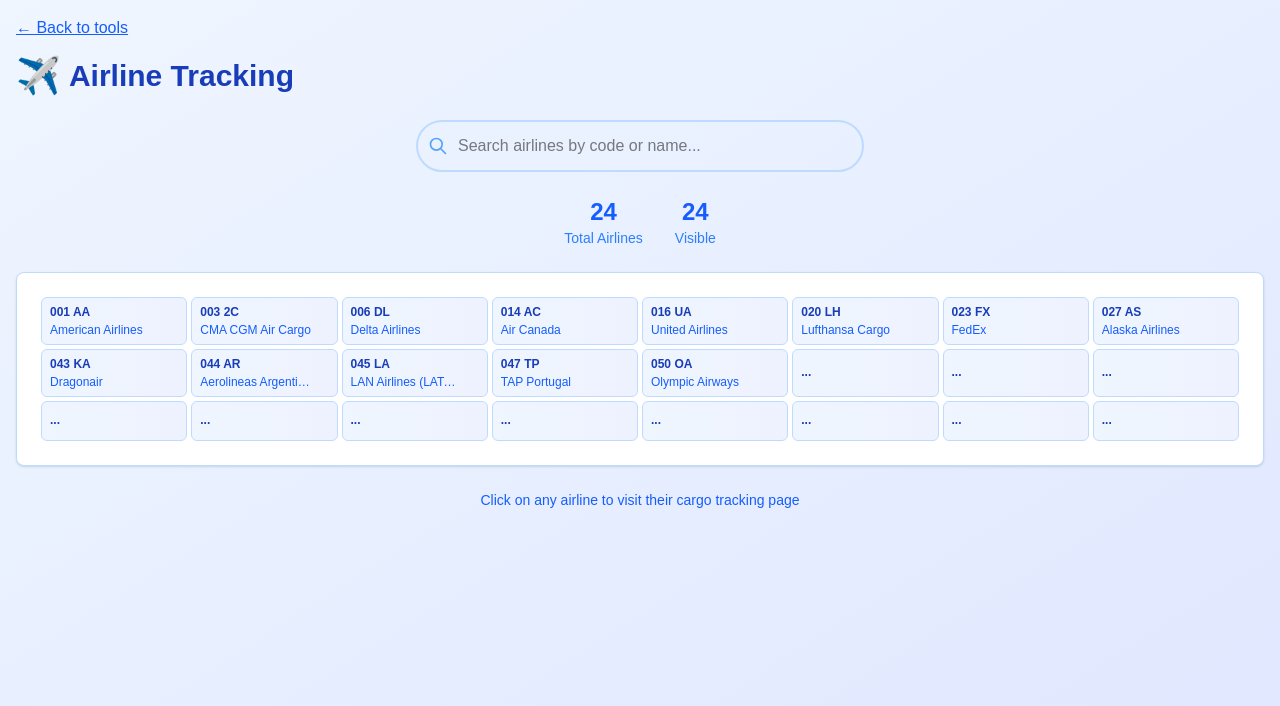
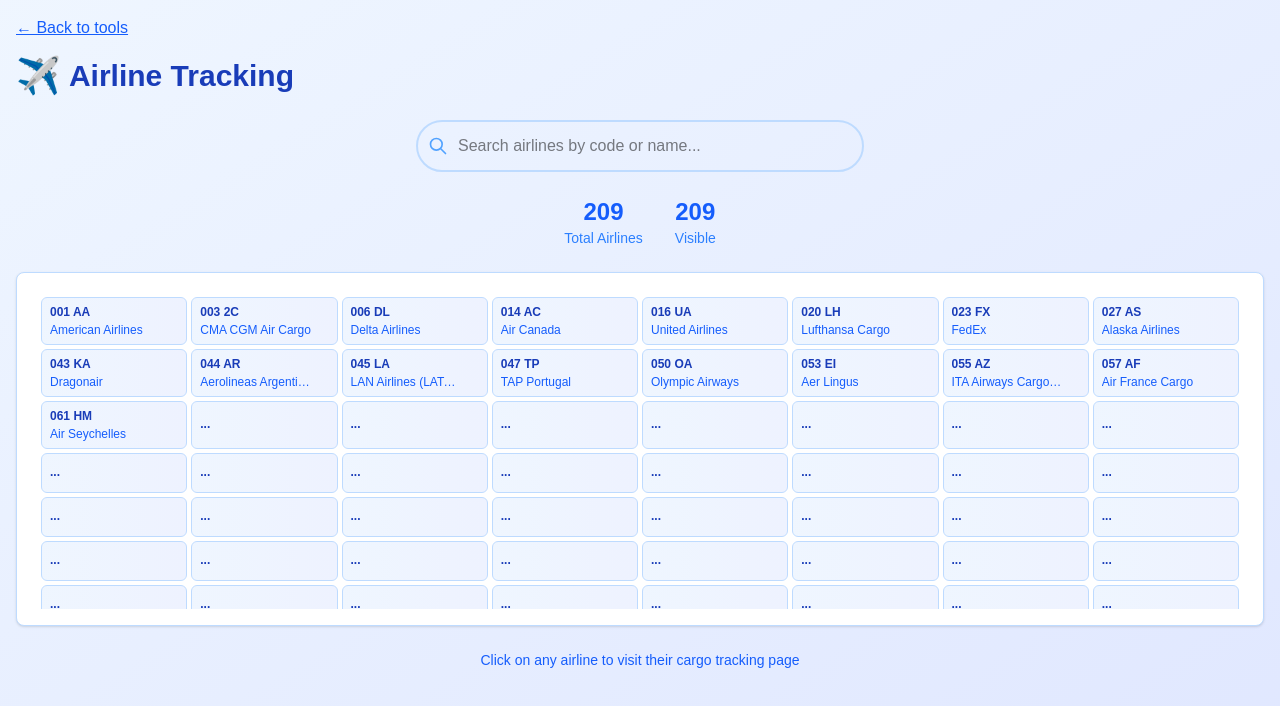
Before and after one commit to valiokarelov/cargo-calculators, a Next.js app: page /airline-tracking in a window 1280 px wide. Shown: the top 706 px of the page. Built offline with nearby package versions, Linux system fonts and the light colour scheme.

Commit message:
Adding fields for all 200 Airlines to test the UI

```diff
--- a/src/pages/airline-tracking.tsx
+++ b/src/pages/airline-tracking.tsx
@@ -2,7 +2,7 @@
 
 // Sample airline data - you can expand this to 200 airlines
 const airlines = [
-  { id: 1, name: "001 AA American Airlines", url: "https://www.aa.com" },
+  { id: 1, name: "001 AA American Airlines", url: "https://www.aacargo.com/AACargo/tracking" },
   { id: 2, name: "003 2C CMA CGM Air Cargo", url: "https://pathfinder.digitalfactory.aero/#/" },
   { id: 3, name: "006 DL Delta Airlines", url: "https://www.deltacargo.com/Cargo/" },
   { id: 4, name: "014 AC Air Canada", url: "https://www.aircanada.com/cargo/tracking" },
@@ -15,17 +15,202 @@
   { id: 11, name: "045 LA LAN Airlines (LATAM)", url: "https://www.latamcargo.com/en/" },
   { id: 12, name: "047 TP TAP Portugal", url: "https://www.tapcargo.com/pt" },
   { id: 13, name: "050 OA Olympic Airways", url: "https://www.olympicair.com/en/customerhelp/" },
-  { id: 14, name: "...", url: "https://www.singaporeair.com/en_UK/us/cargo/" },
-  { id: 15, name: "...", url: "https://www.airfranceklm-martinair.com/" },
-  { id: 16, name: "...", url: "https://www.china-airlines.com/cargo" },
-  { id: 17, name: "...", url: "https://www.qantas.com/au/en/freight.html" },
-  { id: 18, name: "...", url: "https://www.afklmp.com/" },
-  { id: 19, name: "...", url: "https://www.alitalia.com/" },
-  { id: 20, name: "...", url: "https://www.jal.com/en/cargo/" },
-  { id: 21, name: "...", url: "https://www.saudia.com/cargo" },
-  { id: 22, name: "...", url: "https://www.emirates.com/cargo/" },
-  { id: 23, name: "...", url: "https://www.turkishcargo.com.tr/" },
-  { id: 24, name: "...", url: "https://www.britishairways.com/cargo/" },
+  { id: 14, name: "053 EI Aer Lingus", url: "https://www.iagcargo.com/en/home/" },
+  { id: 15, name: "055 AZ ITA Airways Cargo (AlItalia)", url: "https://booking.ita-airways-cargo.com/#/trackAndTrace" },
+  { id: 16, name: "057 AF Air France Cargo", url: "https://www.afklcargo.com/mycargo/shipment/singlesearch" },
+  { id: 17, name: "061 HM Air Seychelles", url: "https://www.airseychelles.com/en/cargo" },
+  { id: 18, name: "...", url: "..." },
+  { id: 19, name: "...", url: "..." },
+  { id: 20, name: "...", url: "..." },
+  { id: 21, name: "...", url: "..." },
+  { id: 22, name: "...", url: "..." },
+  { id: 23, name: "...", url: "..." },
+  { id: 24, name: "...", url: "..." },
+  { id: 25, name: "...", url: "..." },
+  { id: 26, name: "...", url: "..." },
+  { id: 27, name: "...", url: "..." },
+  { id: 28, name: "...", url: "..." },
+  { id: 29, name: "...", url: "..." },
+  { id: 30, name: "...", url: "..." },
+  { id: 31, name: "...", url: "..." },
+  { id: 32, name: "...", url: "..." },
+  { id: 33, name: "...", url: "..." },
+  { id: 34, name: "...", url: "..." },
+  { id: 35, name: "...", url: "..." },
+  { id: 36, name: "...", url: "..." },
+  { id: 37, name: "...", url: "..." },
+  { id: 38, name: "...", url: "..." },
+  { id: 39, name: "...", url: "..." },
+  { id: 40, name: "...", url: "..." },
+  { id: 41, name: "...", url: "..." },
+  { id: 42, name: "...", url: "..." },
+  { id: 43, name: "...", url: "..." },
+  { id: 44, name: "...", url: "..." },
+  { id: 45, name: "...", url: "..." },
+  { id: 46, name: "...", url: "..." },
+  { id: 47, name: "...", url: "..." },
+  { id: 48, name: "...", url: "..." },
+  { id: 49, name: "...", url: "..." },
+  { id: 50, name: "...", url: "..." },
+  { id: 51, name: "...", url: "..." },
+  { id: 52, name: "...", url: "..." },
+  { id: 53, name: "...", url: "..." },
+  { id: 54, name: "...", url: "..." },
+  { id: 55, name: "...", url: "..." },
+  { id: 56, name: "...", url: "..." },
+  { id: 57, name: "...", url: "..." },
+  { id: 58, name: "...", url: "..." },
+  { id: 59, name: "...", url: "..." },
+  { id: 60, name: "...", url: "..." },
+  { id: 61, name: "...", url: "..." },
+  { id: 62, name: "...", url: "..." },
+  { id: 63, name: "...", url: "..." },
+  { id: 64, name: "...", url: "..." },
+  { id: 65, name: "...", url: "..." },
+  { id: 66, name: "...", url: "..." },
+  { id: 67, name: "...", url: "..." },
+  { id: 68, name: "...", url: "..." },
+  { id: 69, name: "...", url: "..." },
+  { id: 70, name: "...", url: "..." },
+  { id: 71, name: "...", url: "..." },
+  { id: 72, name: "...", url: "..." },
+  { id: 73, name: "...", url: "..." },
+  { id: 74, name: "...", url: "..." },
+  { id: 75, name: "...", url: "..." },
+  { id: 76, name: "...", url: "..." },
+  { id: 77, name: "...", url: "..." },
+  { id: 78, name: "...", url: "..." },
+  { id: 79, name: "...", url: "..." },
+  { id: 80, name: "...", url: "..." },
+  { id: 81, name: "...", url: "..." },
+  { id: 82, name: "...", url: "..." },
+  { id: 83, name: "...", url: "..." },
+  { id: 84, name: "...", url: "..." },
+  { id: 85, name: "...", url: "..." },
+  { id: 86, name: "...", url: "..." },
+  { id: 87, name: "...", url: "..." },
+  { id: 88, name: "...", url: "..." },
+  { id: 89, name: "...", url: "..." },
+  { id: 90, name: "...", url: "..." },
+  { id: 91, name: "...", url: "..." },
+  { id: 92, name: "...", url: "..." },
+  { id: 93, name: "...", url: "..." },
+  { id: 94, name: "...", url: "..." },
+  { id: 95, name: "...", url: "..." },
+  { id: 96, name: "...", url: "..." },
+  { id: 97, name: "...", url: "..." },
+  { id: 98, name: "...", url: "..." },
+  { id: 99, name: "...", url: "..." },
+  { id: 100, name: "...", url: "..." },
+  { id: 101, name: "...", url: "..." },
+  { id: 102, name: "...", url: "..." },
+  { id: 103, name: "...", url: "..." },
+  { id: 104, name: "...", url: "..." },
+  { id: 105, name: "...", url: "..." },
+  { id: 106, name: "...", url: "..." },
+  { id: 107, name: "...", url: "..." },
+  { id: 108, name: "...", url: "..." },
+  { id: 109, name: "...", url: "..." },
+  { id: 110, name: "...", url: "..." },
+  { id: 111, name: "...", url: "..." },
+  { id: 112, name: "...", url: "..." },
+  { id: 113, name: "...", url: "..." },
+  { id: 114, name: "...", url: "..." },
+  { id: 115, name: "...", url: "..." },
+  { id: 116, name: "...", url: "..." },
+  { id: 117, name: "...", url: "..." },
+  { id: 118, name: "...", url: "..." },
+  { id: 119, name: "...", url: "..." },
+  { id: 120, name: "...", url: "..." },
+  { id: 121, name: "...", url: "..." },
+  { id: 122, name: "...", url: "..." },
+  { id: 123, name: "...", url: "..." },
+  { id: 124, name: "...", url: "..." },
+  { id: 125, name: "...", url: "..." },
+  { id: 126, name: "...", url: "..." },
+  { id: 127, name: "...", url: "..." },
+  { id: 128, name: "...", url: "..." },
+  { id: 129, name: "...", url: "..." },
+  { id: 130, name: "...", url: "..." },
+  { id: 131, name: "...", url: "..." },
+  { id: 132, name: "...", url: "..." },
+  { id: 133, name: "...", url: "..." },
+  { id: 134, name: "...", url: "..." },
+  { id: 135, name: "...", url: "..." },
+  { id: 136, name: "...", url: "..." },
+  { id: 137, name: "...", url: "..." },
+  { id: 138, name: "...", url: "..." },
+  { id: 139, name: "...", url: "..." },
+  { id: 140, name: "...", url: "..." },
+  { id: 141, name: "...", url: "..." },
+  { id: 142, name: "...", url: "..." },
+  { id: 143, name: "...", url: "..." },
+  { id: 144, name: "...", url: "..." },
+  { id: 145, name: "...", url: "..." },
+  { id: 146, name: "...", url: "..." },
+  { id: 147, name: "...", url: "..." },
+  { id: 148, name: "...", url: "..." },
+  { id: 149, name: "...", url: "..." },
+  { id: 150, name: "...", url: "..." },
+  { id: 151, name: "...", url: "..." },
+  { id: 152, name: "...", url: "..." },
+  { id: 153, name: "...", url: "..." },
+  { id: 154, name: "...", url: "..." },
+  { id: 155, name: "...", url: "..." },
+  { id: 156, name: "...", url: "..." },
+  { id: 157, name: "...", url: "..." },
+  { id: 158, name: "...", url: "..." },
+  { id: 159, name: "...", url: "..." },
+  { id: 160, name: "...", url: "..." },
+  { id: 161, name: "...", url: "..." },
+  { id: 162, name: "...", url: "..." },
+  { id: 163, name: "...", url: "..." },
+  { id: 164, name: "...", url: "..." },
+  { id: 165, name: "...", url: "..." },
+  { id: 166, name: "...", url: "..." },
+  { id: 167, name: "...", url: "..." },
+  { id: 168, name: "...", url: "..." },
+  { id: 169, name: "...", url: "..." },
+  { id: 170, name: "...", url: "..." },
+  { id: 171, name: "...", url: "..." },
+  { id: 172, name: "...", url: "..." },
+  { id: 173, name: "...", url: "..." },
+  { id: 174, name: "...", url: "..." },
+  { id: 175, name: "...", url: "..." },
+  { id: 176, name: "...", url: "..." },
+  { id: 177, name: "...", url: "..." },
+  { id: 178, name: "...", url: "..." },
+  { id: 179, name: "...", url: "..." },
+  { id: 180, name: "...", url: "..." },
+  { id: 181, name: "...", url: "..." },
+  { id: 182, name: "...", url: "..." },
+  { id: 183, name: "...", url: "..." },
+  { id: 184, name: "...", url: "..." },
+  { id: 185, name: "...", url: "..." },
+  { id: 186, name: "...", url: "..." },
+  { id: 187, name: "...", url: "..." },
+  { id: 188, name: "...", url: "..." },
+  { id: 189, name: "...", url: "..." },
+  { id: 190, name: "...", url: "..." },
+  { id: 191, name: "...", url: "..." },
+  { id: 192, name: "...", url: "..." },
+  { id: 193, name: "...", url: "..." },
+  { id: 194, name: "...", url: "..." },
+  { id: 195, name: "...", url: "..." },
+  { id: 196, name: "...", url: "..." },
+  { id: 197, name: "...", url: "..." },
+  { id: 198, name: "...", url: "..." },
+  { id: 199, name: "...", url: "..." },
+  { id: 200, name: "...", url: "..." },
+  { id: 201, name: "...", url: "..." },
+  { id: 202, name: "...", url: "..." },
+  { id: 203, name: "...", url: "..." },
+  { id: 204, name: "...", url: "..." },
+  { id: 205, name: "...", url: "..." },
+  { id: 206, name: "...", url: "..." },
+  { id: 207, name: "...", url: "..." },
+  { id: 208, name: "...", url: "..." },
+  { id: 209, name: "...", url: "..." },
   // Add more airlines here to reach 200...
 ];
 
```
